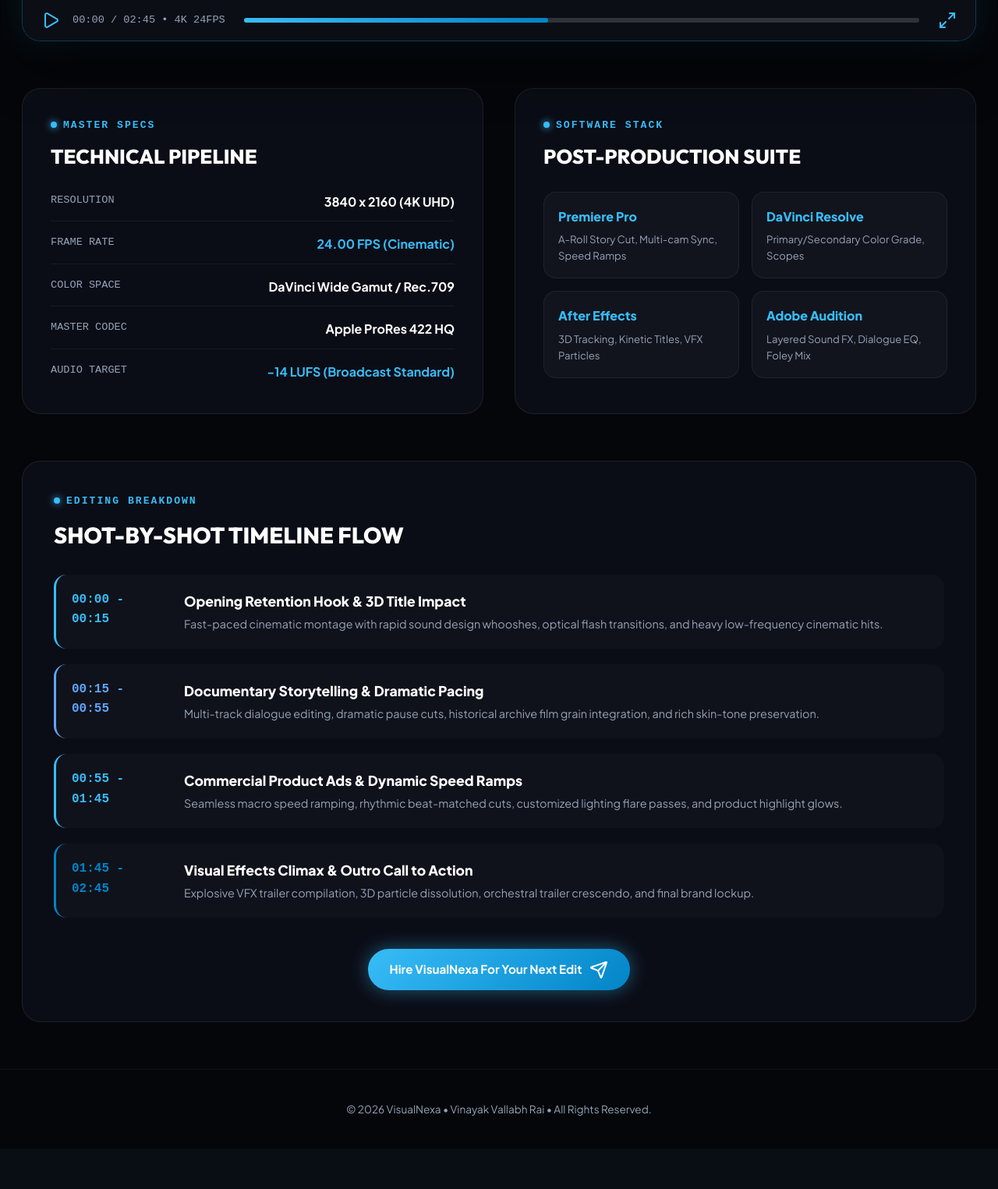
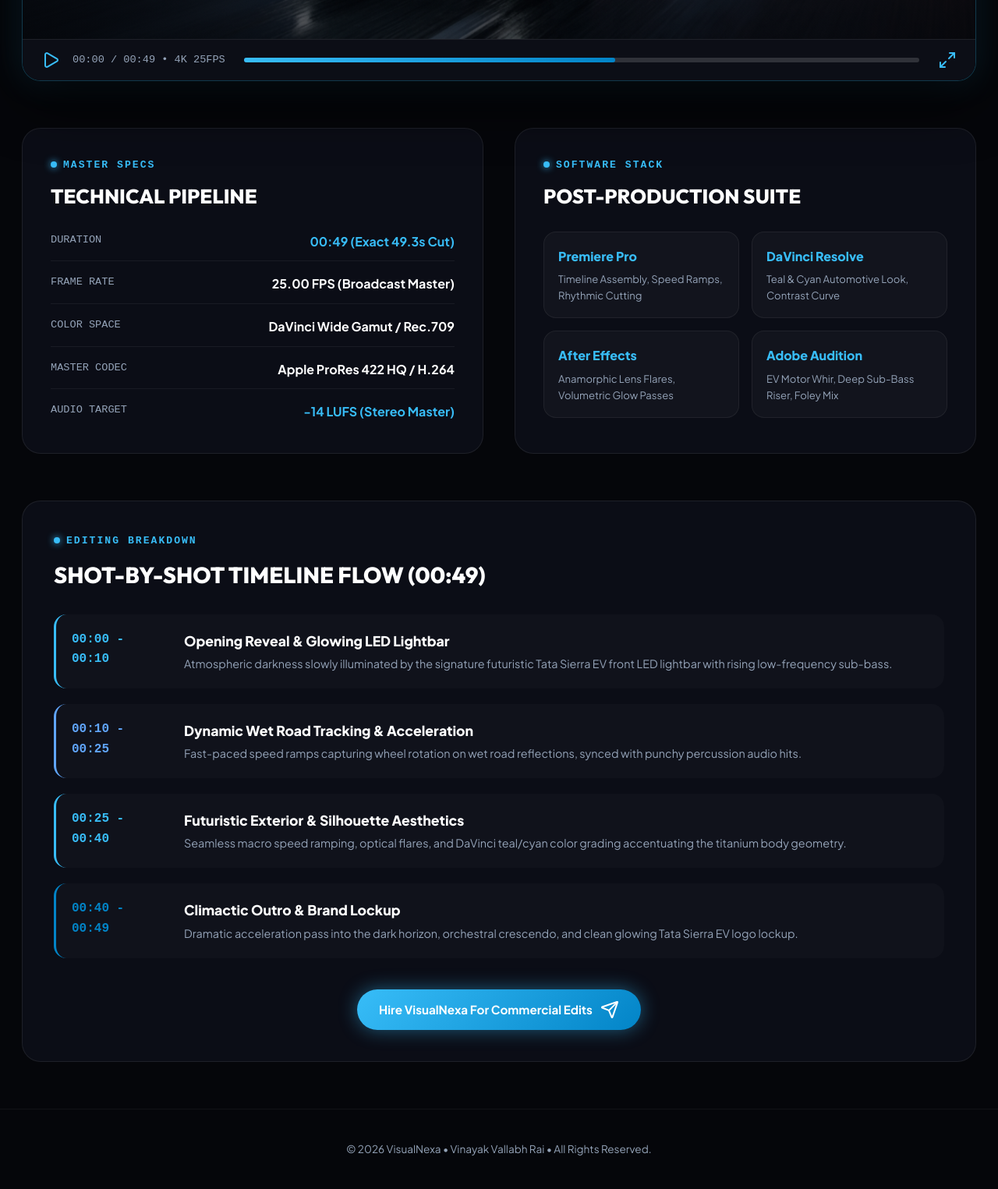
Before and after one commit to vinayakzero/jarvis-voice-assistant, a Flask app: page /showreel in a window 1280 px wide. Shown: the part 1050-2575 px from the top of the page at 78% size. Before the commit the page ends 2481 px from the top, so only its background shows below. Run offline with Flask 3, Linux system fonts and the light colour scheme.

Commit message:
feat: update showreel with Tata Sierra EV 4K commercial, custom generated poster, 00:49 timeline flow, and hybrid modal player

```diff
--- a/templates/showreel.html
+++ b/templates/showreel.html
@@ -3,8 +3,8 @@
 <head>
   <meta charset="UTF-8">
   <meta name="viewport" content="width=device-width, initial-scale=1.0">
-  <title>Showreel Breakdown • VisualNexa | Vinayak Vallabh Rai</title>
-  <meta name="description" content="Cinematic Showreel Breakdown by VisualNexa - Vinayak Vallabh Rai. Professional Video Editing, Color Grading, and VFX.">
+  <title>Tata Sierra EV Commercial Showreel • VisualNexa | Vinayak Vallabh Rai</title>
+  <meta name="description" content="Tata Sierra EV Commercial Showreel & Editing Breakdown by VisualNexa - Vinayak Vallabh Rai. Professional Automotive Video Editing, Color Grading, and Sound Design.">
 
   <!-- Google Fonts -->
   <link rel="preconnect" href="https://fonts.googleapis.com">
@@ -47,41 +47,41 @@
   </header>
 
   <!-- HERO SECTION -->
-  <section class="section-padding" style="padding-top: 140px; padding-bottom: 60px;">
+  <section class="section-padding" style="padding-top: 160px; padding-bottom: 60px;">
     <div class="container">
-      <span class="section-tag">CINEMATIC MASTER REEL</span>
-      <h1 class="section-title">2026 EDITING <span class="text-gradient">SHOWREEL</span></h1>
-      <p style="color: var(--text-sub); font-size: 1.15rem; max-width: 720px; line-height: 1.7; margin-bottom: 40px;">
-        A high-octane compilation of narrative documentary cuts, commercial ad campaigns, visual effects compositing, and dynamic retention-driven storytelling.
+      <span class="section-tag">AUTOMOTIVE COMMERCIAL EDIT</span>
+      <h1 class="section-title">TATA SIERRA EV <span class="text-gradient">SHOWREEL</span></h1>
+      <p style="color: var(--text-sub); font-size: 1.15rem; max-width: 740px; line-height: 1.7; margin-bottom: 40px;">
+        A high-octane automotive commercial edit featuring the <strong>Tata Sierra EV</strong>. Engineered with dynamic speed ramps, futuristic sound design, volumetric lighting passes, and cinematic retention pacing.
       </p>
 
       <!-- Main Video Player Card -->
       <div class="showreel-wrapper" id="showreelWrapper" style="margin-bottom: 60px;">
         <div class="showreel-viewport" id="showreelViewport">
-          <img src="assets/images/proj_trailer.jpg" alt="Vinayak Showreel" class="showreel-backdrop-img">
+          <img src="assets/images/proj_sierra_ev.jpg" alt="Tata Sierra EV Showreel" class="showreel-backdrop-img">
 
-          <div class="showreel-overlay-center" id="showreelOverlay" onclick="openVideoModal('trailer')">
+          <div class="showreel-overlay-center" id="showreelOverlay" onclick="openVideoModal('sierra_ev')">
             <div class="btn-large-play">
               <i data-lucide="play"></i>
             </div>
-            <span class="showreel-tagline">WATCH MASTER SHOWREEL (4K UHD • 02:45)</span>
+            <span class="showreel-tagline">WATCH TATA SIERRA EV COMMERCIAL (00:49 • 4K)</span>
           </div>
         </div>
 
         <div class="player-controls-bar">
           <div class="player-controls-left">
-            <button class="btn-ctrl-play" onclick="openVideoModal('trailer')">
+            <button class="btn-ctrl-play" onclick="openVideoModal('sierra_ev')">
               <i data-lucide="play"></i>
             </button>
-            <span class="player-time-readout">00:00 / 02:45 • 4K 24FPS</span>
+            <span class="player-time-readout">00:00 / 00:49 • 4K 25FPS</span>
           </div>
 
-          <div class="player-scrub-container" onclick="openVideoModal('trailer')">
-            <div class="player-scrub-fill" style="width: 45%;"></div>
+          <div class="player-scrub-container" onclick="openVideoModal('sierra_ev')">
+            <div class="player-scrub-fill" style="width: 55%;"></div>
           </div>
 
           <div>
-            <button class="btn-ctrl-play" onclick="openVideoModal('trailer')">
+            <button class="btn-ctrl-play" onclick="openVideoModal('sierra_ev')">
               <i data-lucide="maximize-2"></i>
             </button>
           </div>
@@ -98,12 +98,12 @@
 
           <div style="display: flex; flex-direction: column; gap: 16px;">
             <div style="display: flex; justify-content: space-between; border-bottom: 1px solid rgba(255,255,255,0.06); padding-bottom: 12px;">
-              <span style="color: var(--text-muted); font-family: var(--font-mono); font-size: 0.85rem;">RESOLUTION</span>
-              <span style="font-weight: 700; color: #fff;">3840 x 2160 (4K UHD)</span>
+              <span style="color: var(--text-muted); font-family: var(--font-mono); font-size: 0.85rem;">DURATION</span>
+              <span style="font-weight: 700; color: var(--accent-cyan);">00:49 (Exact 49.3s Cut)</span>
             </div>
             <div style="display: flex; justify-content: space-between; border-bottom: 1px solid rgba(255,255,255,0.06); padding-bottom: 12px;">
               <span style="color: var(--text-muted); font-family: var(--font-mono); font-size: 0.85rem;">FRAME RATE</span>
-              <span style="font-weight: 700; color: var(--accent-cyan);">24.00 FPS (Cinematic)</span>
+              <span style="font-weight: 700; color: #fff;">25.00 FPS (Broadcast Master)</span>
             </div>
             <div style="display: flex; justify-content: space-between; border-bottom: 1px solid rgba(255,255,255,0.06); padding-bottom: 12px;">
               <span style="color: var(--text-muted); font-family: var(--font-mono); font-size: 0.85rem;">COLOR SPACE</span>
@@ -111,11 +111,11 @@
             </div>
             <div style="display: flex; justify-content: space-between; border-bottom: 1px solid rgba(255,255,255,0.06); padding-bottom: 12px;">
               <span style="color: var(--text-muted); font-family: var(--font-mono); font-size: 0.85rem;">MASTER CODEC</span>
-              <span style="font-weight: 700; color: #fff;">Apple ProRes 422 HQ</span>
+              <span style="font-weight: 700; color: #fff;">Apple ProRes 422 HQ / H.264</span>
             </div>
             <div style="display: flex; justify-content: space-between; padding-bottom: 4px;">
               <span style="color: var(--text-muted); font-family: var(--font-mono); font-size: 0.85rem;">AUDIO TARGET</span>
-              <span style="font-weight: 700; color: var(--accent-cyan);">-14 LUFS (Broadcast Standard)</span>
+              <span style="font-weight: 700; color: var(--accent-cyan);">-14 LUFS (Stereo Master)</span>
             </div>
           </div>
         </div>
@@ -128,61 +128,61 @@
           <div style="display: grid; grid-template-columns: 1fr 1fr; gap: 16px;">
             <div style="background: rgba(255,255,255,0.03); border: 1px solid rgba(255,255,255,0.06); border-radius: 16px; padding: 18px;">
               <h4 style="color: var(--accent-cyan); font-size: 1rem; font-weight: 800; margin-bottom: 6px;">Premiere Pro</h4>
-              <p style="color: var(--text-muted); font-size: 0.82rem;">A-Roll Story Cut, Multi-cam Sync, Speed Ramps</p>
+              <p style="color: var(--text-muted); font-size: 0.82rem;">Timeline Assembly, Speed Ramps, Rhythmic Cutting</p>
             </div>
             <div style="background: rgba(255,255,255,0.03); border: 1px solid rgba(255,255,255,0.06); border-radius: 16px; padding: 18px;">
               <h4 style="color: var(--accent-cyan); font-size: 1rem; font-weight: 800; margin-bottom: 6px;">DaVinci Resolve</h4>
-              <p style="color: var(--text-muted); font-size: 0.82rem;">Primary/Secondary Color Grade, Scopes</p>
+              <p style="color: var(--text-muted); font-size: 0.82rem;">Teal & Cyan Automotive Look, Contrast Curve</p>
             </div>
             <div style="background: rgba(255,255,255,0.03); border: 1px solid rgba(255,255,255,0.06); border-radius: 16px; padding: 18px;">
               <h4 style="color: var(--accent-cyan); font-size: 1rem; font-weight: 800; margin-bottom: 6px;">After Effects</h4>
-              <p style="color: var(--text-muted); font-size: 0.82rem;">3D Tracking, Kinetic Titles, VFX Particles</p>
+              <p style="color: var(--text-muted); font-size: 0.82rem;">Anamorphic Lens Flares, Volumetric Glow Passes</p>
             </div>
             <div style="background: rgba(255,255,255,0.03); border: 1px solid rgba(255,255,255,0.06); border-radius: 16px; padding: 18px;">
               <h4 style="color: var(--accent-cyan); font-size: 1rem; font-weight: 800; margin-bottom: 6px;">Adobe Audition</h4>
-              <p style="color: var(--text-muted); font-size: 0.82rem;">Layered Sound FX, Dialogue EQ, Foley Mix</p>
+              <p style="color: var(--text-muted); font-size: 0.82rem;">EV Motor Whir, Deep Sub-Bass Riser, Foley Mix</p>
             </div>
           </div>
         </div>
 
       </div>
 
-      <!-- SHOT-BY-SHOT TIMELINE BREAKDOWN -->
+      <!-- SHOT-BY-SHOT TIMELINE BREAKDOWN (00:49 Exact Flow) -->
       <div style="background: var(--bg-card); border: 1px solid var(--bg-card-border); border-radius: 24px; padding: 40px;">
         <span class="section-tag">EDITING BREAKDOWN</span>
-        <h3 style="font-family: var(--font-heading); font-size: 1.8rem; font-weight: 800; margin-bottom: 28px;">SHOT-BY-SHOT TIMELINE FLOW</h3>
+        <h3 style="font-family: var(--font-heading); font-size: 1.8rem; font-weight: 800; margin-bottom: 28px;">SHOT-BY-SHOT TIMELINE FLOW (00:49)</h3>
 
         <div style="display: flex; flex-direction: column; gap: 20px;">
 
           <div style="display: grid; grid-template-columns: 120px 1fr; gap: 24px; padding: 20px; background: rgba(255,255,255,0.02); border-radius: 16px; border-left: 3px solid var(--accent-cyan);">
-            <span style="font-family: var(--font-mono); font-weight: 800; color: var(--accent-cyan); font-size: 1rem;">00:00 - 00:15</span>
+            <span style="font-family: var(--font-mono); font-weight: 800; color: var(--accent-cyan); font-size: 1rem;">00:00 - 00:10</span>
             <div>
-              <h4 style="font-size: 1.1rem; font-weight: 800; margin-bottom: 4px;">Opening Retention Hook & 3D Title Impact</h4>
-              <p style="color: var(--text-muted); font-size: 0.9rem;">Fast-paced cinematic montage with rapid sound design whooshes, optical flash transitions, and heavy low-frequency cinematic hits.</p>
+              <h4 style="font-size: 1.1rem; font-weight: 800; margin-bottom: 4px;">Opening Reveal & Glowing LED Lightbar</h4>
+              <p style="color: var(--text-muted); font-size: 0.9rem;">Atmospheric darkness slowly illuminated by the signature futuristic Tata Sierra EV front LED lightbar with rising low-frequency sub-bass.</p>
             </div>
           </div>
 
           <div style="display: grid; grid-template-columns: 120px 1fr; gap: 24px; padding: 20px; background: rgba(255,255,255,0.02); border-radius: 16px; border-left: 3px solid var(--accent-blue-light);">
-            <span style="font-family: var(--font-mono); font-weight: 800; color: var(--accent-blue-light); font-size: 1rem;">00:15 - 00:55</span>
+            <span style="font-family: var(--font-mono); font-weight: 800; color: var(--accent-blue-light); font-size: 1rem;">00:10 - 00:25</span>
             <div>
-              <h4 style="font-size: 1.1rem; font-weight: 800; margin-bottom: 4px;">Documentary Storytelling & Dramatic Pacing</h4>
-              <p style="color: var(--text-muted); font-size: 0.9rem;">Multi-track dialogue editing, dramatic pause cuts, historical archive film grain integration, and rich skin-tone preservation.</p>
+              <h4 style="font-size: 1.1rem; font-weight: 800; margin-bottom: 4px;">Dynamic Wet Road Tracking & Acceleration</h4>
+              <p style="color: var(--text-muted); font-size: 0.9rem;">Fast-paced speed ramps capturing wheel rotation on wet road reflections, synced with punchy percussion audio hits.</p>
             </div>
           </div>
 
           <div style="display: grid; grid-template-columns: 120px 1fr; gap: 24px; padding: 20px; background: rgba(255,255,255,0.02); border-radius: 16px; border-left: 3px solid var(--accent-cyan);">
-            <span style="font-family: var(--font-mono); font-weight: 800; color: var(--accent-cyan); font-size: 1rem;">00:55 - 01:45</span>
+            <span style="font-family: var(--font-mono); font-weight: 800; color: var(--accent-cyan); font-size: 1rem;">00:25 - 00:40</span>
             <div>
-              <h4 style="font-size: 1.1rem; font-weight: 800; margin-bottom: 4px;">Commercial Product Ads & Dynamic Speed Ramps</h4>
-              <p style="color: var(--text-muted); font-size: 0.9rem;">Seamless macro speed ramping, rhythmic beat-matched cuts, customized lighting flare passes, and product highlight glows.</p>
+              <h4 style="font-size: 1.1rem; font-weight: 800; margin-bottom: 4px;">Futuristic Exterior & Silhouette Aesthetics</h4>
+              <p style="color: var(--text-muted); font-size: 0.9rem;">Seamless macro speed ramping, optical flares, and DaVinci teal/cyan color grading accentuating the titanium body geometry.</p>
             </div>
           </div>
 
           <div style="display: grid; grid-template-columns: 120px 1fr; gap: 24px; padding: 20px; background: rgba(255,255,255,0.02); border-radius: 16px; border-left: 3px solid var(--accent-blue);">
-            <span style="font-family: var(--font-mono); font-weight: 800; color: var(--accent-blue); font-size: 1rem;">01:45 - 02:45</span>
+            <span style="font-family: var(--font-mono); font-weight: 800; color: var(--accent-blue); font-size: 1rem;">00:40 - 00:49</span>
             <div>
-              <h4 style="font-size: 1.1rem; font-weight: 800; margin-bottom: 4px;">Visual Effects Climax & Outro Call to Action</h4>
-              <p style="color: var(--text-muted); font-size: 0.9rem;">Explosive VFX trailer compilation, 3D particle dissolution, orchestral trailer crescendo, and final brand lockup.</p>
+              <h4 style="font-size: 1.1rem; font-weight: 800; margin-bottom: 4px;">Climactic Outro & Brand Lockup</h4>
+              <p style="color: var(--text-muted); font-size: 0.9rem;">Dramatic acceleration pass into the dark horizon, orchestral crescendo, and clean glowing Tata Sierra EV logo lockup.</p>
             </div>
           </div>
 
@@ -190,7 +190,7 @@
 
         <div style="text-align: center; margin-top: 40px;">
           <a href="contact.html" class="btn-primary">
-            Hire VisualNexa For Your Next Edit <i data-lucide="send"></i>
+            Hire VisualNexa For Commercial Edits <i data-lucide="send"></i>
           </a>
         </div>
       </div>
@@ -198,13 +198,14 @@
     </div>
   </section>
 
-  <!-- VIDEO MODAL PLAYER -->
+  <!-- VIDEO MODAL PLAYER (Hybrid MP4 & YouTube) -->
   <div id="videoModal" class="modal-overlay">
-    <div class="modal-container">
+    <div class="modal-container" style="max-width: 860px;">
       <button id="modalClose" class="modal-close" onclick="closeVideoModal()"><i data-lucide="x"></i></button>
       <h3 id="modalVideoTitle" style="font-family: var(--font-heading); font-size: 1.3rem; font-weight: 800; margin-bottom: 16px;">Video Player</h3>
-      <div style="position: relative; padding-top: 56.25%; width: 100%; border-radius: 12px; overflow: hidden; background: #000;">
-        <iframe id="modalVideoFrame" style="position: absolute; top:0; left:0; width:100%; height:100%; border:none;" allow="autoplay; encrypted-media" allowfullscreen></iframe>
+      <div id="modalPlayerContent" style="position: relative; width: 100%; border-radius: 12px; overflow: hidden; background: #000;">
+        <iframe id="modalVideoFrame" style="width: 100%; aspect-ratio: 16/9; border:none; display: block;" allow="autoplay; encrypted-media" allowfullscreen></iframe>
+        <video id="modalHtml5Video" controls style="width: 100%; max-height: 75vh; border-radius: 12px; display: none;" playsinline></video>
       </div>
     </div>
   </div>
```
Also changed, not shown: index.html (+7 -7 lines), script.js (+14 -4 lines), showreel.html (+44 -43 lines), static/js/script.js (+14 -4 lines), templates/index.html (+7 -7 lines), assets/images/proj_sierra_ev.jpg (added), assets/images/thumb_sierra_ev.jpg (added), static/images/proj_sierra_ev.jpg (added), static/images/thumb_sierra_ev.jpg (added), 1 other file.
